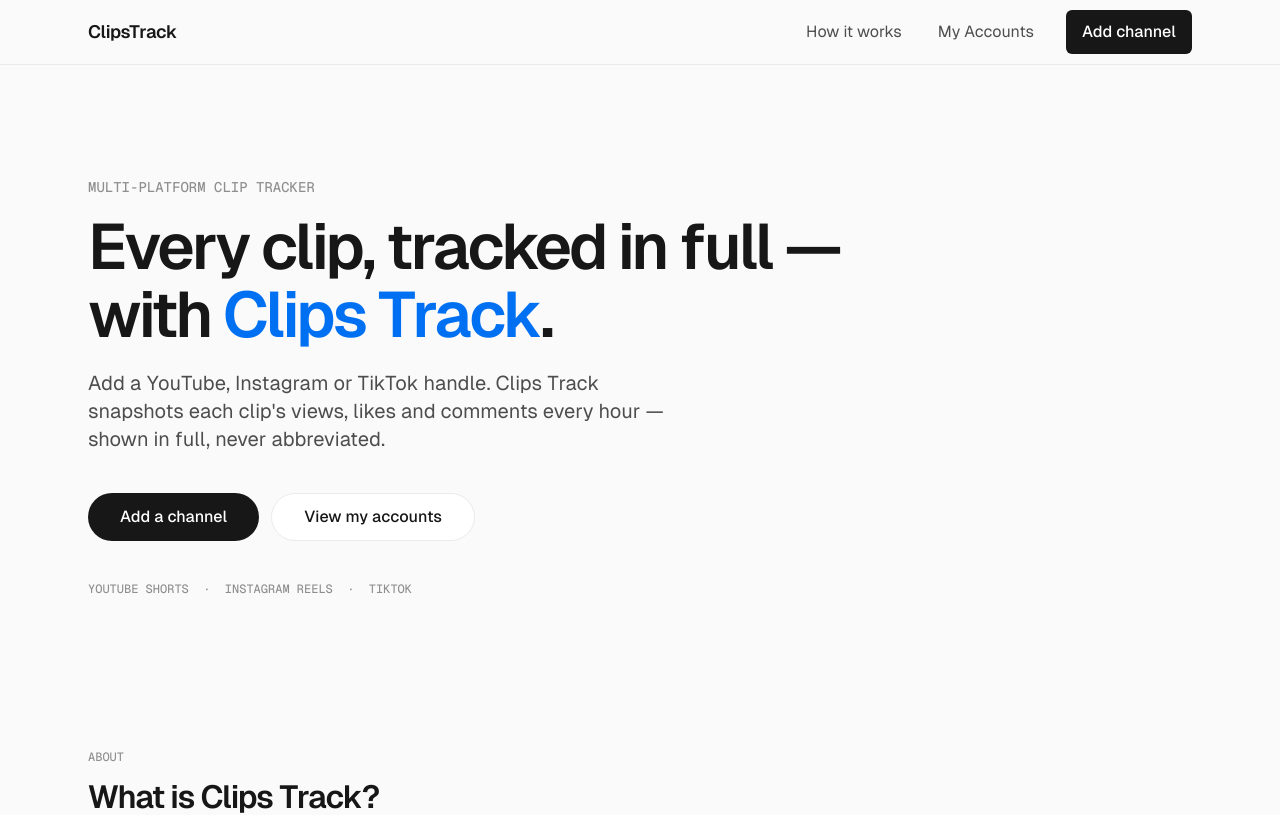
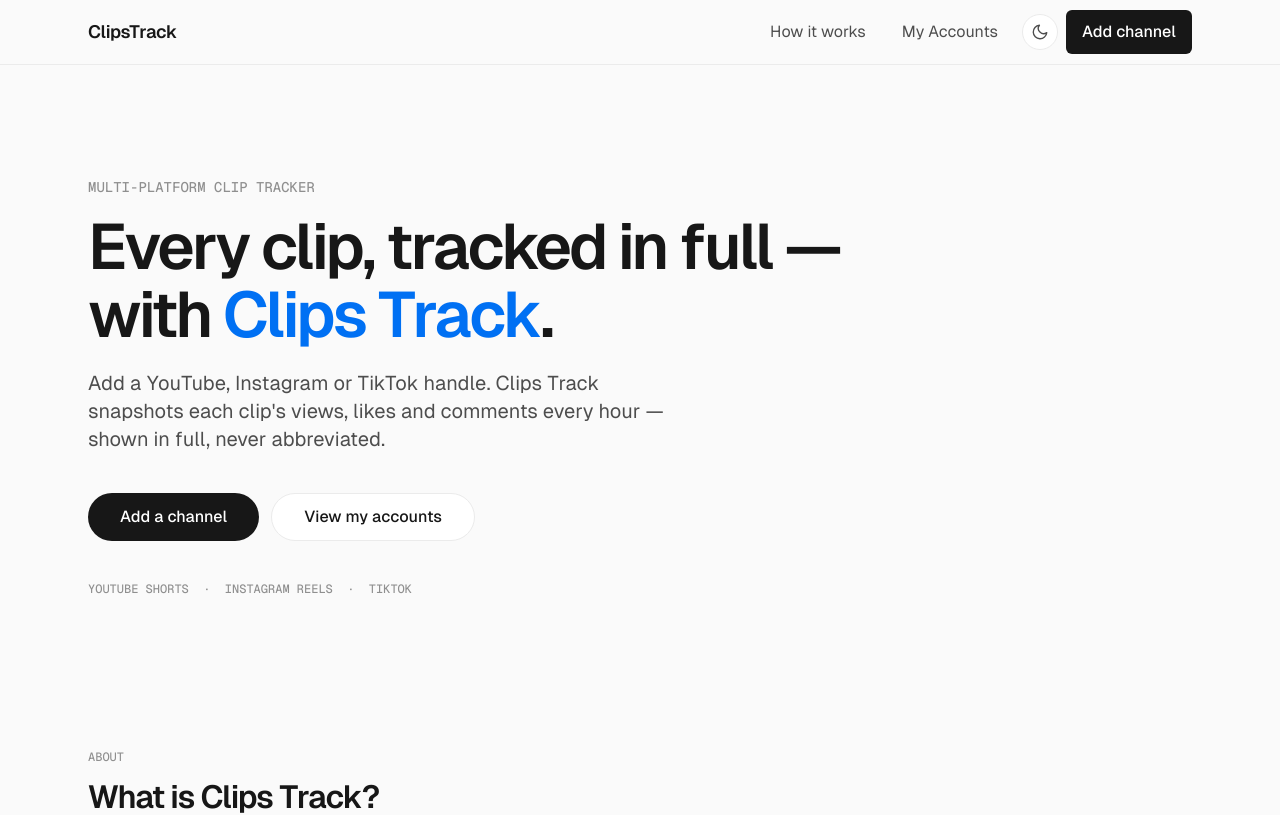
Before and after one commit to AmitX79/clipstrack, a Next.js app: page / in a window 1280 px wide. Shown: the top 815 px of the page. Built offline with nearby package versions, Linux system fonts and the light colour scheme.

Commit message:
Sticky navbar with theme toggle + mobile menu; full site dark mode via CSS-variable palette; touch-target and responsive fixes

```diff
--- a/app/layout.tsx
+++ b/app/layout.tsx
@@ -68,8 +68,17 @@ export default function RootLayout({
 }>) {
   return (
     <html lang="en">
+      <head>
+        <script
+          dangerouslySetInnerHTML={{
+            // Apply the saved/system theme before first paint to avoid a
+            // light-mode flash. Also sync the meta theme-color (mobile chrome).
+            __html: `(function(){try{var k="clipstrack.theme";var s=localStorage.getItem(k);var d=s?s==="dark":window.matchMedia("(prefers-color-scheme: dark)").matches;if(d)document.documentElement.classList.add("dark");var m=document.querySelector('meta[name="theme-color"]');if(m)m.content=d?"#0a0a0b":"#fafafa";}catch(e){}})();`,
+          }}
+        />
+      </head>
       <body
-        className={`${geistSans.variable} ${geistMono.variable} antialiased`}
+        className={`${geistSans.variable} ${geistMono.variable} antialiased transition-colors`}
       >
         {children}
       </body>
--- a/app/page.tsx
+++ b/app/page.tsx
@@ -119,7 +119,7 @@ export default function Home() {
             <div className="mt-10 flex flex-wrap items-center gap-3">
               <a
                 href="/tracked#add"
-                className="inline-flex h-12 items-center rounded-full bg-ink px-8 text-base font-medium text-white hover:bg-black focus-visible:outline-none focus-visible:ring-2 focus-visible:ring-link focus-visible:ring-offset-2"
+                className="inline-flex h-12 items-center rounded-full bg-ink px-8 text-base font-medium text-on-ink hover:bg-ink-press focus-visible:outline-none focus-visible:ring-2 focus-visible:ring-link focus-visible:ring-offset-2"
               >
                 Add a channel
               </a>
@@ -331,7 +331,7 @@ export default function Home() {
             <div className="mt-6 flex flex-wrap items-center justify-center gap-3">
               <a
                 href="/tracked#add"
-                className="inline-flex h-12 items-center rounded-full bg-ink px-8 text-base font-medium text-white hover:bg-black focus-visible:outline-none focus-visible:ring-2 focus-visible:ring-link focus-visible:ring-offset-2"
+                className="inline-flex h-12 items-center rounded-full bg-ink px-8 text-base font-medium text-on-ink hover:bg-ink-press focus-visible:outline-none focus-visible:ring-2 focus-visible:ring-link focus-visible:ring-offset-2"
               >
                 Add a channel
               </a>
--- a/components/AddChannelBar.tsx
+++ b/components/AddChannelBar.tsx
@@ -48,7 +48,7 @@ export function AddChannelBar() {
     "focus-visible:outline-none focus-visible:ring-2 focus-visible:ring-link " +
     "focus-visible:ring-offset-2 focus-visible:ring-offset-elevated " +
     (active
-      ? "border-ink bg-ink text-white"
+      ? "border-ink bg-ink text-on-ink"
       : "border-hairline bg-elevated text-body hover:border-ink hover:text-ink");
 
   return (
@@ -131,7 +131,7 @@ export function AddChannelBar() {
         <button
           type="submit"
           disabled={isPending}
-          className="h-11 rounded-[6px] bg-ink px-5 text-sm font-medium text-white hover:bg-black focus-visible:outline-none focus-visible:ring-2 focus-visible:ring-link focus-visible:ring-offset-2 focus-visible:ring-offset-canvas disabled:opacity-60"
+          className="h-11 rounded-[6px] bg-ink px-5 text-sm font-medium text-on-ink hover:bg-ink-press focus-visible:outline-none focus-visible:ring-2 focus-visible:ring-link focus-visible:ring-offset-2 focus-visible:ring-offset-canvas disabled:opacity-60"
         >
           {isPending ? "Adding…" : "+ Add"}
         </button>
--- a/components/ChannelCard.tsx
+++ b/components/ChannelCard.tsx
@@ -243,7 +243,7 @@ function EditPanel({
         <button
           type="submit"
           disabled={isPending}
-          className="h-8 rounded-[6px] bg-ink px-3 text-xs font-medium text-white hover:bg-black disabled:opacity-60"
+          className="h-8 rounded-[6px] bg-ink px-3 text-xs font-medium text-on-ink hover:bg-ink-press disabled:opacity-60"
         >
           {isPending ? "Saving…" : "Save"}
         </button>
--- a/components/NavBar.tsx
+++ b/components/NavBar.tsx
@@ -1,13 +1,75 @@
+"use client";
+
 import Link from "next/link";
+import { useEffect, useState } from "react";
 
 const LINKS = [
   { href: "/#how", label: "How it works", key: "how" },
   { href: "/tracked", label: "My Accounts", key: "tracked" },
 ];
 
+const THEME_KEY = "clipstrack.theme";
+
+function SunIcon() {
+  return (
+    <svg aria-hidden="true" viewBox="0 0 24 24" fill="none" stroke="currentColor" strokeWidth="1.8" strokeLinecap="round" className="h-[18px] w-[18px]">
+      <circle cx="12" cy="12" r="4" />
+      <path d="M12 2v2M12 20v2M4.93 4.93l1.41 1.41M17.66 17.66l1.41 1.41M2 12h2M20 12h2M4.93 19.07l1.41-1.41M17.66 6.34l1.41-1.41" />
+    </svg>
+  );
+}
+
+function MoonIcon() {
+  return (
+    <svg aria-hidden="true" viewBox="0 0 24 24" fill="none" stroke="currentColor" strokeWidth="1.8" strokeLinecap="round" strokeLinejoin="round" className="h-[18px] w-[18px]">
+      <path d="M21 12.79A9 9 0 1 1 11.21 3 7 7 0 0 0 21 12.79Z" />
+    </svg>
+  );
+}
+
+function MenuIcon() {
+  return (
+    <svg aria-hidden="true" viewBox="0 0 24 24" fill="none" stroke="currentColor" strokeWidth="1.8" strokeLinecap="round" className="h-5 w-5">
+      <path d="M4 6h16M4 12h16M4 18h16" />
+    </svg>
+  );
+}
+
+function CloseIcon() {
+  return (
+    <svg aria-hidden="true" viewBox="0 0 24 24" fill="none" stroke="currentColor" strokeWidth="1.8" strokeLinecap="round" className="h-5 w-5">
+      <path d="M6 6l12 12M18 6L6 18" />
+    </svg>
+  );
+}
+
 export function NavBar({ active }: { active?: "tracked" }) {
+  const [menuOpen, setMenuOpen] = useState(false);
+  const [dark, setDark] = useState(false);
+
+  // Sync local toggle state after hydration (class is already set by inline
+  // script in <head>, so no flash occurs — this just lets the button icon match).
+  useEffect(() => {
+    setDark(document.documentElement.classList.contains("dark"));
+  }, []);
+
+  function toggleTheme() {
+    const next = !document.documentElement.classList.contains("dark");
+    document.documentElement.classList.toggle("dark", next);
+    try {
+      localStorage.setItem(THEME_KEY, next ? "dark" : "light");
+    } catch {
+      /* storage unavailable — theme still applies for this page load */
+    }
+    setDark(next);
+  }
+
+  const linkClass = (key: string) =>
+    "rounded-full px-4 py-2 text-base focus-visible:outline-none focus-visible:ring-2 focus-visible:ring-link focus-visible:ring-offset-2 " +
+    (active === key ? "text-ink" : "text-body hover:text-ink");
+
   return (
-    <header className="border-b border-hairline bg-canvas">
+    <header className="sticky top-0 z-50 border-b border-hairline bg-canvas">
       <nav
         className="mx-auto flex h-16 max-w-6xl items-center gap-4 px-6"
         aria-label="Primary"
@@ -15,30 +77,80 @@ export function NavBar({ active }: { active?: "tracked" }) {
         <Link href="/" className="text-lg font-semibold tracking-[-0.4px] text-ink">
           ClipsTrack
         </Link>
-        <div className="ml-auto hidden items-center gap-1 sm:flex">
+
+        <div className="ml-auto flex items-center gap-2">
+          {/* Desktop links */}
+          <div className="hidden items-center gap-1 sm:flex">
             {LINKS.map((link) => (
               <Link
                 key={link.key}
                 href={link.href}
                 aria-current={active === link.key ? "page" : undefined}
-              className={
-                "rounded-full px-4 py-2 text-base focus-visible:outline-none focus-visible:ring-2 focus-visible:ring-link focus-visible:ring-offset-2 " +
-                (active === link.key
-                  ? "text-ink"
-                  : "text-body hover:text-ink")
-              }
+                className={linkClass(link.key)}
               >
                 {link.label}
               </Link>
             ))}
           </div>
+
+          {/* Theme toggle — always visible */}
+          <button
+            type="button"
+            onClick={toggleTheme}
+            aria-label={dark ? "Switch to light mode" : "Switch to dark mode"}
+            aria-pressed={dark}
+            className="inline-flex h-9 w-9 items-center justify-center rounded-full border border-hairline bg-elevated text-body transition-colors hover:text-ink focus-visible:outline-none focus-visible:ring-2 focus-visible:ring-link focus-visible:ring-offset-2 focus-visible:ring-offset-canvas"
+          >
+            {dark ? <SunIcon /> : <MoonIcon />}
+          </button>
+
+          {/* Desktop CTA */}
           <Link
             href="/tracked#add"
-          className="rounded-[6px] bg-ink px-4 py-2.5 text-base font-medium text-white hover:bg-black focus-visible:outline-none focus-visible:ring-2 focus-visible:ring-link focus-visible:ring-offset-2"
+            className="hidden rounded-[6px] bg-ink px-4 py-2.5 text-base font-medium text-on-ink hover:bg-ink-press focus-visible:outline-none focus-visible:ring-2 focus-visible:ring-link focus-visible:ring-offset-2 sm:inline-flex"
           >
             Add channel
           </Link>
+
+          {/* Mobile menu toggle */}
+          <button
+            type="button"
+            onClick={() => setMenuOpen((open) => !open)}
+            aria-expanded={menuOpen}
+            aria-controls="mobile-nav"
+            aria-label={menuOpen ? "Close menu" : "Open menu"}
+            className="inline-flex h-9 w-9 items-center justify-center rounded-[6px] border border-hairline bg-elevated text-ink focus-visible:outline-none focus-visible:ring-2 focus-visible:ring-link focus-visible:ring-offset-2 sm:hidden"
+          >
+            {menuOpen ? <CloseIcon /> : <MenuIcon />}
+          </button>
+        </div>
       </nav>
+
+      {/* Mobile menu panel */}
+      {menuOpen && (
+        <div id="mobile-nav" className="border-t border-hairline bg-canvas sm:hidden">
+          <div className="mx-auto flex max-w-6xl flex-col gap-1 px-6 py-3">
+            {LINKS.map((link) => (
+              <Link
+                key={link.key}
+                href={link.href}
+                aria-current={active === link.key ? "page" : undefined}
+                onClick={() => setMenuOpen(false)}
+                className="rounded-[6px] px-3 py-2.5 text-base text-ink hover:bg-hairline-soft"
+              >
+                {link.label}
+              </Link>
+            ))}
+            <Link
+              href="/tracked#add"
+              onClick={() => setMenuOpen(false)}
+              className="mt-2 rounded-[6px] bg-ink px-4 py-2.5 text-center text-base font-medium text-on-ink hover:bg-ink-press"
+            >
+              Add channel
+            </Link>
+          </div>
+        </div>
+      )}
     </header>
   );
 }
--- a/components/TrackedAccounts.tsx
+++ b/components/TrackedAccounts.tsx
@@ -59,7 +59,7 @@ export function TrackedAccounts({ channels }: { channels: LoadedChannel[] }) {
           <select
             value={sortBy}
             onChange={(event) => setSortBy(event.target.value as SortKey)}
-            className="ml-2 h-8 rounded-[6px] border border-hairline bg-elevated px-2.5 text-sm text-ink focus-visible:outline-none focus-visible:ring-2 focus-visible:ring-link focus-visible:ring-offset-2 focus-visible:ring-offset-elevated"
+            className="ml-2 h-9 rounded-[6px] border border-hairline bg-elevated px-2.5 text-sm text-ink focus-visible:outline-none focus-visible:ring-2 focus-visible:ring-link focus-visible:ring-offset-2 focus-visible:ring-offset-elevated"
           >
             {SORT_OPTIONS.map((option) => (
               <option key={option.value} value={option.value}>
@@ -79,7 +79,7 @@ export function TrackedAccounts({ channels }: { channels: LoadedChannel[] }) {
               type="button"
               onClick={() => setLayout(option)}
               aria-pressed={layout === option}
-              className={`h-7 rounded-[4px] px-3 text-sm transition-colors ${
+              className={`h-9 rounded-[4px] px-3 text-sm transition-colors ${
                 layout === option
                   ? "bg-ink text-elevated"
                   : "text-mute hover:text-ink"
--- a/tailwind.config.ts
+++ b/tailwind.config.ts
@@ -2,6 +2,7 @@ import type { Config } from "tailwindcss";
 
 // Design tokens from DESIGN.md (Vercel/Geist system).
 const config: Config = {
+  darkMode: "class",
   content: [
     "./pages/**/*.{js,ts,jsx,tsx,mdx}",
     "./components/**/*.{js,ts,jsx,tsx,mdx}",
@@ -10,22 +11,26 @@ const config: Config = {
   theme: {
     extend: {
       colors: {
-        canvas: "#fafafa",
-        elevated: "#ffffff",
-        "hairline-soft": "#f2f2f2",
-        hairline: "#ebebeb",
-        ink: "#171717",
-        body: "#4d4d4d",
-        mute: "#8f8f8f",
-        faint: "#a1a1a1",
-        link: "#0070f3",
-        "link-deep": "#0761d1",
-        "link-soft": "#d3e5ff",
-        error: "#ee0000",
-        "error-deep": "#c50000",
-        warning: "#f5a623",
-        "warning-soft": "#ffefcf",
-        "warning-deep": "#ab570a",
+        canvas: "var(--canvas)",
+        elevated: "var(--elevated)",
+        "hairline-soft": "var(--hairline-soft)",
+        hairline: "var(--hairline)",
+        ink: "var(--ink)",
+        // Primary button press/hover (light mode: black, dark mode: dimmer)
+        "ink-press": "var(--ink-press)",
+        // Text on a bg-ink surface (light mode: white, dark mode: near-black)
+        "on-ink": "var(--on-ink)",
+        body: "var(--body)",
+        mute: "var(--mute)",
+        faint: "var(--faint)",
+        link: "var(--link)",
+        "link-deep": "var(--link-deep)",
+        "link-soft": "var(--link-soft)",
+        error: "var(--error)",
+        "error-deep": "var(--error-deep)",
+        warning: "var(--warning)",
+        "warning-soft": "var(--warning-soft)",
+        "warning-deep": "var(--warning-deep)",
       },
       fontFamily: {
         sans: [
```
Also changed, not shown: app/globals.css (+38 -0 lines). Lines whose indentation alone changed are shown as unchanged.
